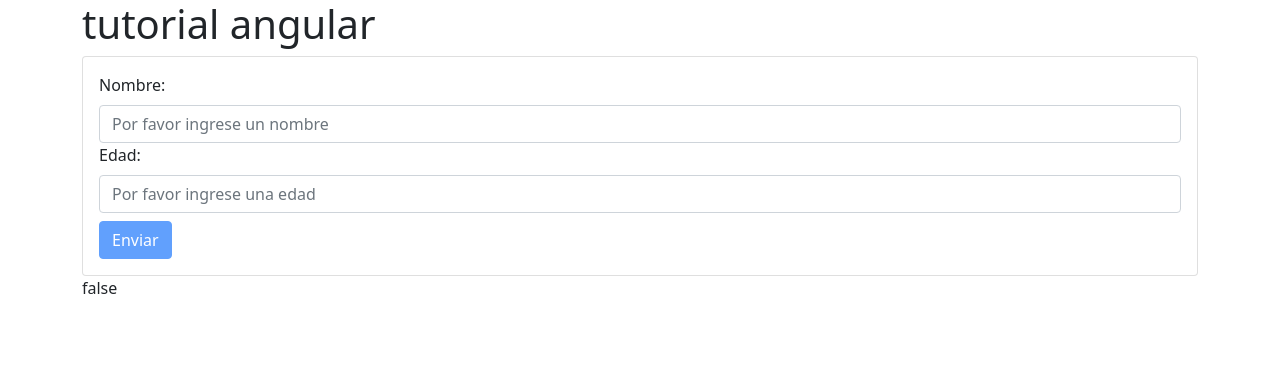
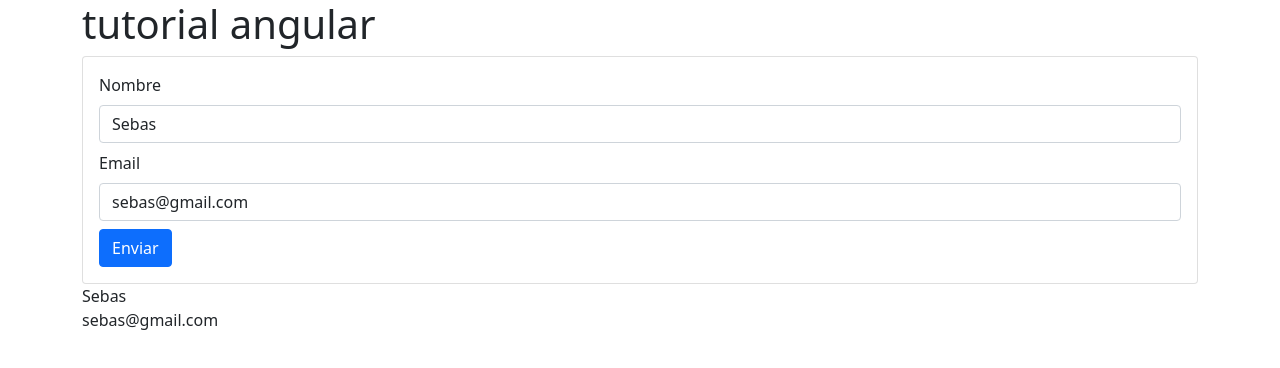
Before and after one commit to SebsMusicLive/Tutorial_angular, an Angular app: page / in a window 1280 px wide. Shown: the top 368 px of the page. Built offline with nearby package versions, Linux system fonts and the light colour scheme.

Commit message:
clase 16

```diff
--- a/src/app/app.component.html
+++ b/src/app/app.component.html
@@ -1,5 +1,5 @@
 <div class="container">
     <h1>{{title}}</h1>
 
-    <app-formulario2/>
+    <app-formulario3/>
 </div>
--- a/src/app/app.component.ts
+++ b/src/app/app.component.ts
@@ -6,11 +6,13 @@ import { FormularioComponent } from "./formulario/formulario.component";
 import { BuclesComponent } from './bucles/bucles.component';
 import { SwitchComponent } from './switch/switch.component';
 import { Formulario2Component } from "./formulario2/formulario2.component";
+import { ReactiveFormsModule } from '@angular/forms';
+import { Formulario3Component } from "./formulario3/formulario3.component";
 
 @Component({
   selector: 'app-root',
   standalone: true,
-  imports: [RouterOutlet, ContadorComponent, BotonesComponent, FormularioComponent, BuclesComponent, SwitchComponent, Formulario2Component],
+  imports: [RouterOutlet, ContadorComponent, BotonesComponent, FormularioComponent, BuclesComponent, SwitchComponent, Formulario2Component, ReactiveFormsModule, Formulario3Component],
   templateUrl: './app.component.html',
   styleUrl: './app.component.css'
 })
--- a/src/app/formulario2/formulario2.component.html
+++ b/src/app/formulario2/formulario2.component.html
@@ -23,5 +23,3 @@
         </form>
     </div>
 </div>
-
-{{ formContact.valid }}
--- /dev/null
+++ b/src/app/formulario3/formulario3.component.html
@@ -0,0 +1,23 @@
+<div class="card">
+    <div class="card-body">
+        <form>
+            <div class="mb-2">
+                <label for="" class="form-label">Nombre</label>
+
+                <input type="text" [formControl]="name" name="" id="" placeholder="Por favor ingrese su nombre" class="form-control">
+            </div>
+            <div class="mb-2">
+                <label for="" class="form-label">Email</label>
+
+                <input type="email" [formControl]="email" name="" id="" placeholder="Por favor ingrese su email" class="form-control">
+            </div>
+            <button class="btn btn-primary">Enviar</button>
+        </form>
+    </div>
+</div>
+
+{{ name.value }}
+
+<br>
+
+{{ email.value }}
--- /dev/null
+++ b/src/app/formulario3/formulario3.component.ts
@@ -0,0 +1,14 @@
+import { Component } from '@angular/core';
+import { FormControl, ReactiveFormsModule } from '@angular/forms';
+
+@Component({
+  selector: 'app-formulario3',
+  standalone: true,
+  imports: [ReactiveFormsModule],
+  templateUrl: './formulario3.component.html',
+  styleUrl: './formulario3.component.css'
+})
+export class Formulario3Component {
+  name= new FormControl('Sebas');
+  email= new FormControl('sebas@gmail.com');
+}
```
Also changed, not shown: src/app/formulario3/formulario3.component.css (added), 1 other file (tests, documents, lock files or other folders).
